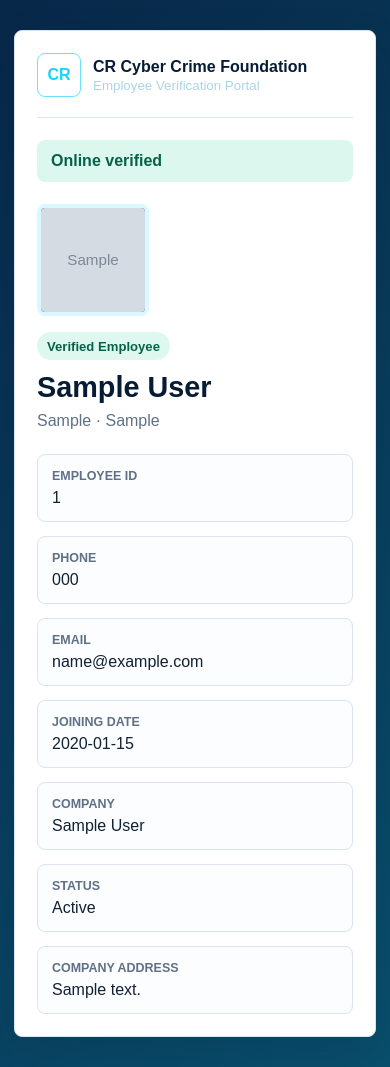
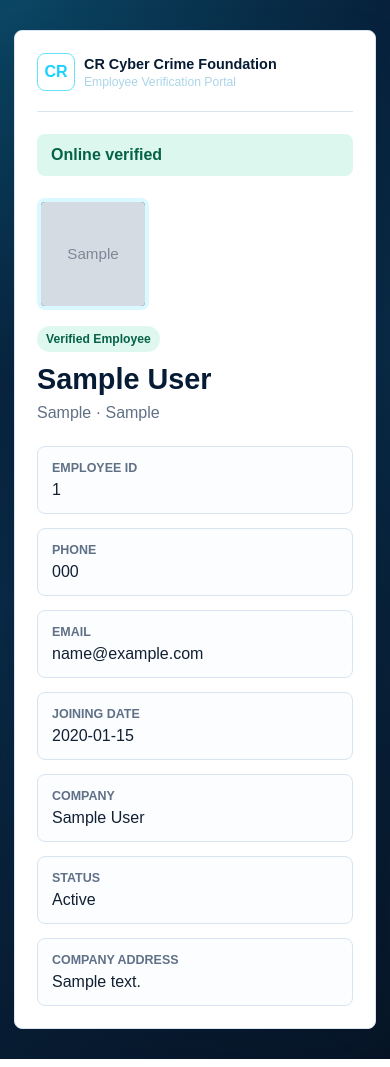
Before and after one commit to Biswajit-Acharya/Crccf_qrcode_4, a Django app: page /employee/00000000-0000-0000-0000-000000000001/ in a window 390 px wide. Run offline with Django 4.2, Linux system fonts and the light colour scheme; tables that the repository leaves empty hold one stand-in row (values such as "Sample post"); grey boxes marked "Sample" are stand-in pictures.

Commit message:
update verification

```diff
--- a/static/employees/css/styles.css
+++ b/static/employees/css/styles.css
@@ -335,9 +335,11 @@
 
 .verification-body {
     min-height: 100vh;
+    min-height: 100dvh;
+    overflow: hidden;
     background:
-        linear-gradient(135deg, rgba(8, 40, 74, 0.95), rgba(9, 82, 110, 0.92)),
-        linear-gradient(180deg, #061b34, #0b315f);
+        radial-gradient(circle at top left, rgba(25, 211, 255, 0.24), transparent 34%),
+        linear-gradient(145deg, #061b34 0%, #092945 46%, #071426 100%);
 }
 
 .verification-page {
@@ -662,3 +679,43 @@
         padding: 13px 12px;
     }
 }
+
+@media (max-width: 430px) {
+    .verify-brand {
+        gap: 9px;
+    }
+
+    .verify-brand strong {
+        font-size: 0.9rem;
+    }
+
+    .verify-brand small {
+        font-size: 0.76rem;
+    }
+
+    .brand-mark {
+        width: 38px;
+        height: 38px;
+        flex-basis: 38px;
+    }
+
+    .status-pill {
+        min-height: 26px;
+        padding: 4px 9px;
+        font-size: 0.76rem;
+    }
+}
+
+@media (max-height: 700px) {
+    .verification-body {
+        overflow: auto;
+    }
+
+    .verify-text-page {
+        min-height: 100dvh;
+    }
+
+    .verify-text-card {
+        max-height: none;
+    }
+}
```
Also changed, not shown: other parts of static/employees/css/styles.css (+36 -21 lines), templates/employees/employee_verify.html (+1 -10 lines).
